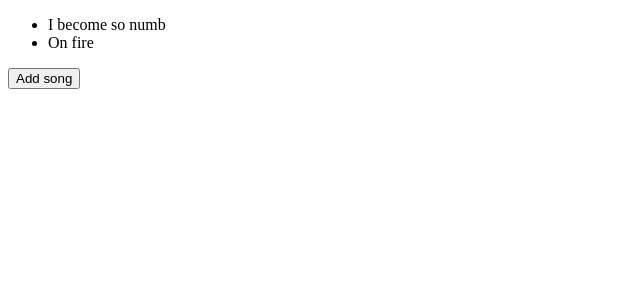
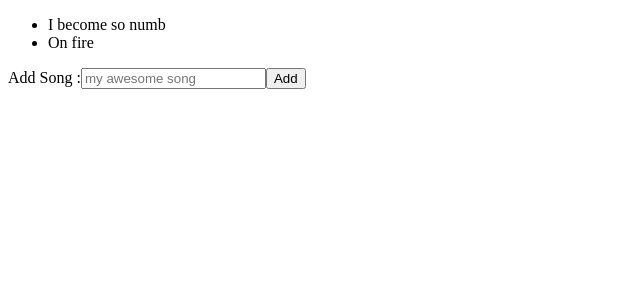
Before and after one commit to tajpouria/HangmanForLovelyFriend, a React (Create React App) app in the folder hooksApp/: page / in a window 1280 px wide. Shown: the top 300 px of the page, without its empty margins (0-640 px from the left). Built offline with nearby package versions, Linux system fonts and the light colour scheme.

Commit message:
add new Song form added

```diff
--- /dev/null
+++ b/hooksApp/NewSongForm.jsx
@@ -0,0 +1,32 @@
+import React, { useState } from 'react';
+import PropTypes from 'prop-types';
+
+export default function NewSongList({ addSong }) {
+  const [title, setTitle] = useState('');
+
+  const handleChange = evt => setTitle(evt.target.value);
+
+  function handleSubmit(evt) {
+    evt.preventDefault();
+    addSong(title);
+  }
+
+  return (
+    <form onSubmit={handleSubmit}>
+      <label htmlFor="song">
+        Add Song
+        <input
+          onChange={handleChange}
+          value={title}
+          placeholder="my awesome song"
+          id="song"
+        />
+      </label>
+      <button type="button" value="Add" />
+    </form>
+  );
+}
+
+NewSongList.propTypes = {
+  addSong: PropTypes.func.isRequired,
+};
--- /dev/null
+++ b/hooksApp/src/components/NewSongForm.jsx
@@ -0,0 +1,35 @@
+import React, { useState } from 'react';
+import PropTypes from 'prop-types';
+
+export default function NewSongForm({ addSong }) {
+  const [title, setTitle] = useState('');
+
+  const handleChange = evt => setTitle(evt.target.value);
+
+  function handleSubmit(evt) {
+    evt.preventDefault();
+    addSong(title);
+    setTitle('');
+  }
+
+  return (
+    <form onSubmit={handleSubmit}>
+      <label htmlFor="song">
+        Add Song :
+        <input
+          onChange={handleChange}
+          value={title}
+          placeholder="my awesome song"
+          id="song"
+        />
+      </label>
+      <button type="submit" value="Add">
+        Add
+      </button>
+    </form>
+  );
+}
+
+NewSongForm.propTypes = {
+  addSong: PropTypes.func.isRequired,
+};
--- a/hooksApp/src/components/SongList.jsx
+++ b/hooksApp/src/components/SongList.jsx
@@ -1,6 +1,7 @@
 import React, { useState } from 'react';
+import uuid from 'uuid/v4';
 
-import uuid from 'uuid/v4';
+import NewSongForm from './NewSongForm';
 
 export default function SongList() {
   const [songs, setSongs] = useState([
@@ -8,7 +9,7 @@ export default function SongList() {
     { id: uuid(), title: 'On fire' },
   ]);
 
-  const addSong = () => setSongs([...songs, { id: uuid(), title: 'newSong' }]);
+  const addSong = title => setSongs([...songs, { id: uuid(), title }]);
 
   return (
     <div>
@@ -17,9 +18,7 @@ export default function SongList() {
           <li key={id}>{title}</li>
         ))}
       </ul>
-      <button type="button" onClick={addSong}>
-        Add song
-      </button>
+      <NewSongForm addSong={addSong} />
     </div>
   );
 }
--- a/package.json
+++ b/package.json
@@ -5,7 +5,7 @@
   "author": "tajpouria",
   "license": "MIT",
   "scripts": {
-    "start": "cd yahtzee && webpack-dev-server --node development --open --hot",
+    "start": "cd hooksApp && webpack-dev-server --node development --open --hot",
     "build": "cd contextReadingList && webpack --mode production"
   },
   "dependencies": {
```
